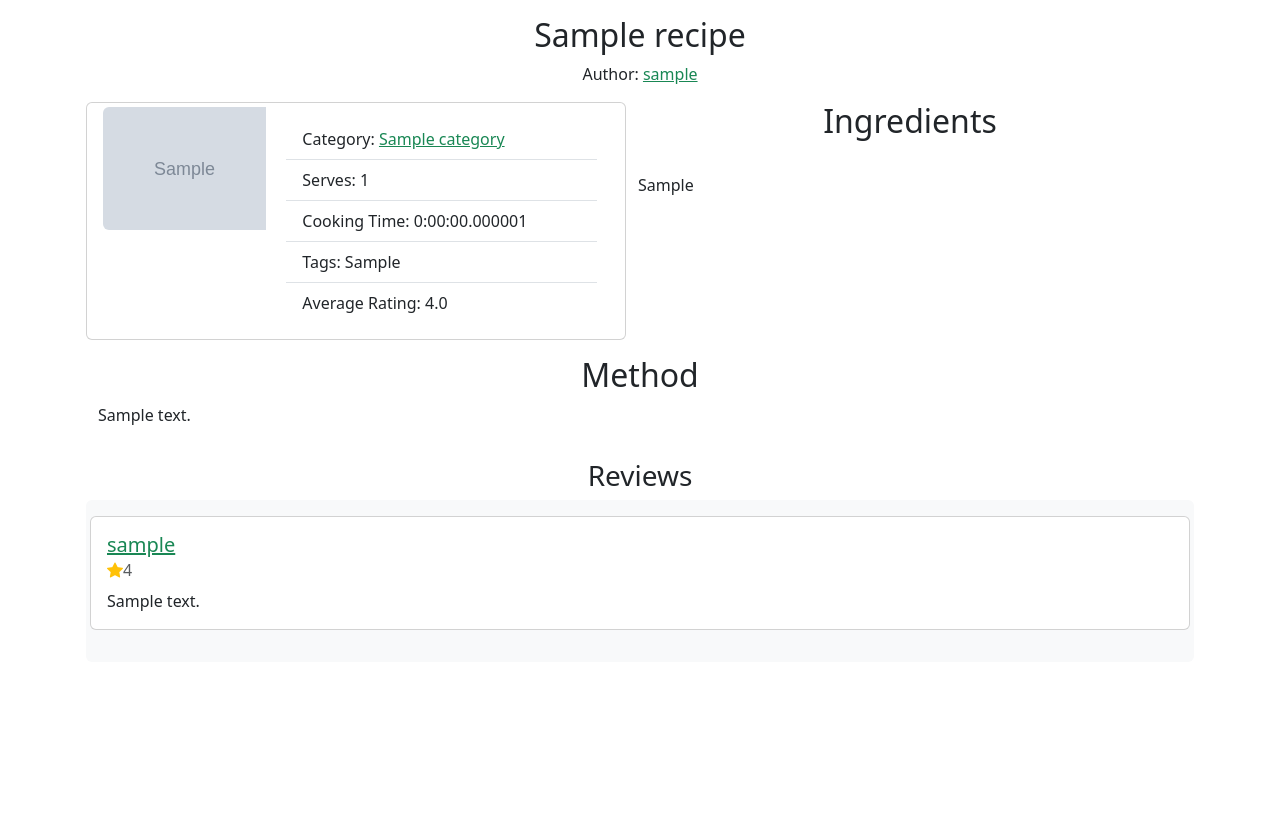
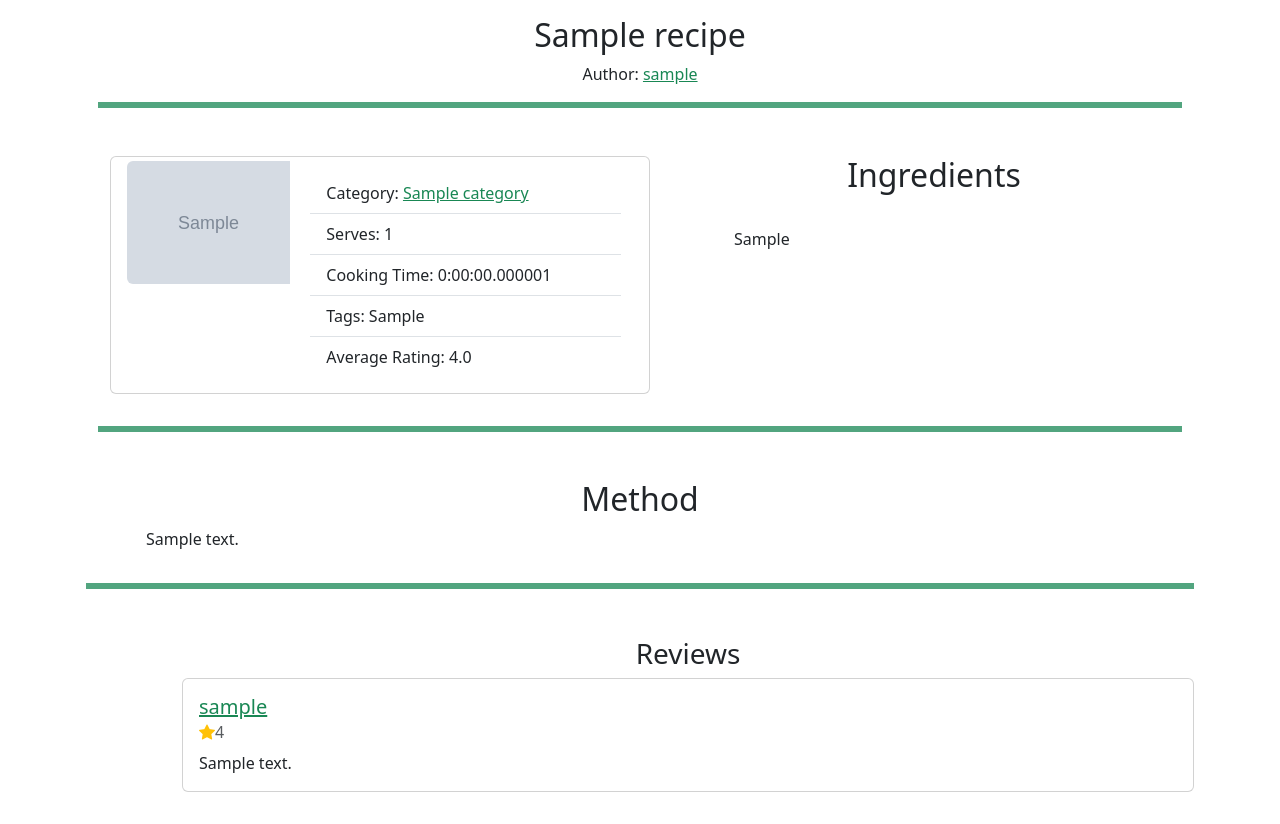
Before and after one commit to TylerWolfWilliams/food_for_thought, a Django app: a page that uses templates/recipes/recipe.html in a window 1280 px wide. Shown: the part 76-900 px from the top of the page. Before the commit the page ends 706 px from the top, so only its background shows below. Run offline with Django 3.2, Linux system fonts and the light colour scheme; tables that the repository leaves empty hold one stand-in row (values such as "Sample post"); grey boxes marked "Sample" are stand-in pictures; some libraries are stand-ins or nearby versions.

Commit message:
recipe css

```diff
--- a/templates/recipes/recipe.html
+++ b/templates/recipes/recipe.html
@@ -6,7 +6,7 @@
 <div class="container justify-content-md-center mb-3">
     <div class="text-center mb-3">
         <h2 class="text-center">{{ recipe.title }}</h2>
-        <div class="mx-2">
+        <div class="m-2">
             Author: <a href = "{% url 'recipes:show_non_user_account' recipe.author.id %}">{{ recipe.author }}</a>
         </div>
         <div class="mb-2">
@@ -14,12 +14,13 @@
                  {% include 'recipes/toggle_save_button.html' with recipe=recipe %}
             {% endif %}
         </div>
+        <hr class="border border-success border-3 opacity-75 mb-5">
     </div>
     <div class="row">
-    <div class="card mb-3" style="max-width: 540px;">
+    <div class="card mb-3 mx-4" style="max-width: 540px;">
         <div class="row g-0">
             <div class="col-md-4 p-1 justify-content-end">
-                <img src="{{ recipe.image.url }}" alt="{{ recipe.title }} image" class="img-fluid rounded-start card-img-left">
+                <img src="{{ recipe.image.url }}" alt="{{ recipe.title }} image" class="img-fluid rounded-start object-fit-cover card-img-center">
             </div>
 
         <div class="col-md-8">
@@ -43,22 +44,26 @@
         </div>
         </div>
     </div>
-        <div class="col mx-6">
+        <div class="col mx-5">
             <h2 class="text-center">Ingredients</h2><br>
             <p>{{ recipe.ingredients }}</p>
         </div>
     </div>
 
+    <hr class="border border-success border-3 opacity-75 mb-5">
+
     <div class="row justify-content-around">
-        <div class="col">
+        <div class="col mx-5">
             <h2 class="text-center">Method</h2>
             <p>{{ recipe.content }}</p>
         </div>
     </div>
 </div>
 
+<hr class="border border-success border-3 opacity-75 mb-5">
+
 <div class="row">
-    <div class="col">
+    <div class="col mx-5">
         {% if review_form %}
              <h3 class="text-center">Leave a Review:</h3>
              <div>
@@ -84,17 +89,16 @@
     </div>
 
     {% if review_form %}
-          <div class="col">
+          <div class="col mx-5">
               {% else %}
-    <div>
+    <div class="mx-5">
         {% endif %}
     {% if reviews %}
          <h3 class="text-center">Reviews</h3>
     {% endif %}
-        <div data-bs-spy="scroll" data-bs-root-margin="0px 0px -40%" data-bs-smooth-scroll="true" class="scrollspy-example bg-body-tertiary p-3 rounded-2" tabindex="0">
     {% for review in reviews %}
-         <div class="card mb-3 row justify-content-center">
-             <div class="card-body justify-content-center">
+         <div class="card mb-3 row justify-content-center mx-5">
+             <div class="card-body justify-content-center ">
                  <div class="col-4">
                      <h5 class="card-title"><a href="{% url 'recipes:show_non_user_account' review.author.id %}">{{ review.author.username }}</a></h5>
                  </div>
@@ -105,7 +109,6 @@
              </div>
          </div>
     {% endfor %}
-        </div>
     </div>
 </div>
 
```
